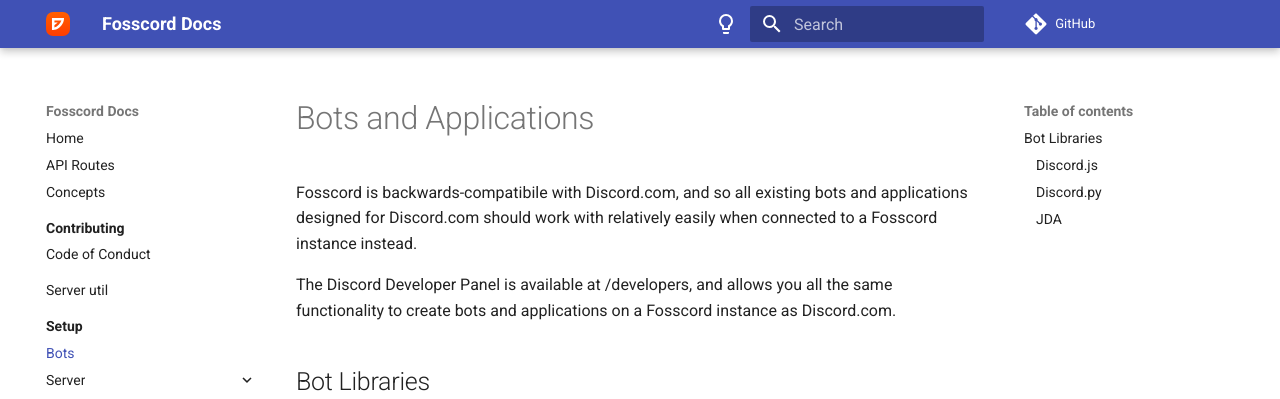
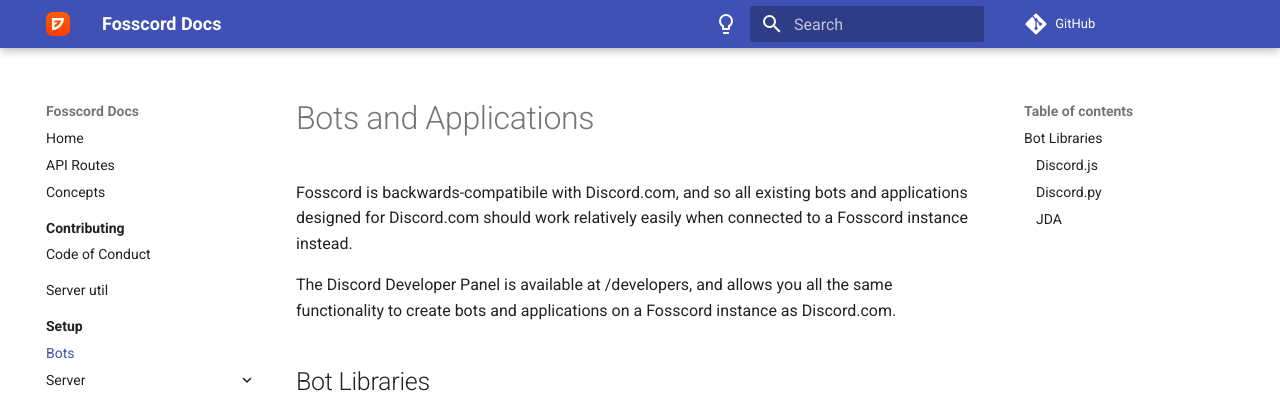
Before and after one commit to spacebarchat/docs, an MkDocs documentation site: the page built from docs/setup/bots/index.md, in a window 1280 px wide and 900 px high. Shown: the top 399 px of the window. Built offline with MkDocs 1.6.1 and Material for MkDocs 9.7.7, drawn with Linux system fonts in a browser that asks for light colours; comment, search, counter and statistics services are not loaded.

Commit message:
Typo plus setup/index.md

```diff
--- a/docs/setup/bots/index.md
+++ b/docs/setup/bots/index.md
@@ -1,7 +1,7 @@
 # Bots and Applications
 
 Fosscord is backwards-compatibile with Discord.com, and so all
-existing bots and applications designed for Discord.com should work with relatively easily
+existing bots and applications designed for Discord.com should work relatively easily
 when connected to a Fosscord instance instead.
 
 The Discord Developer Panel is available at /developers, and allows you all the same functionality
```
Also changed, not shown: docs/setup/index.md (+3 -0 lines).
